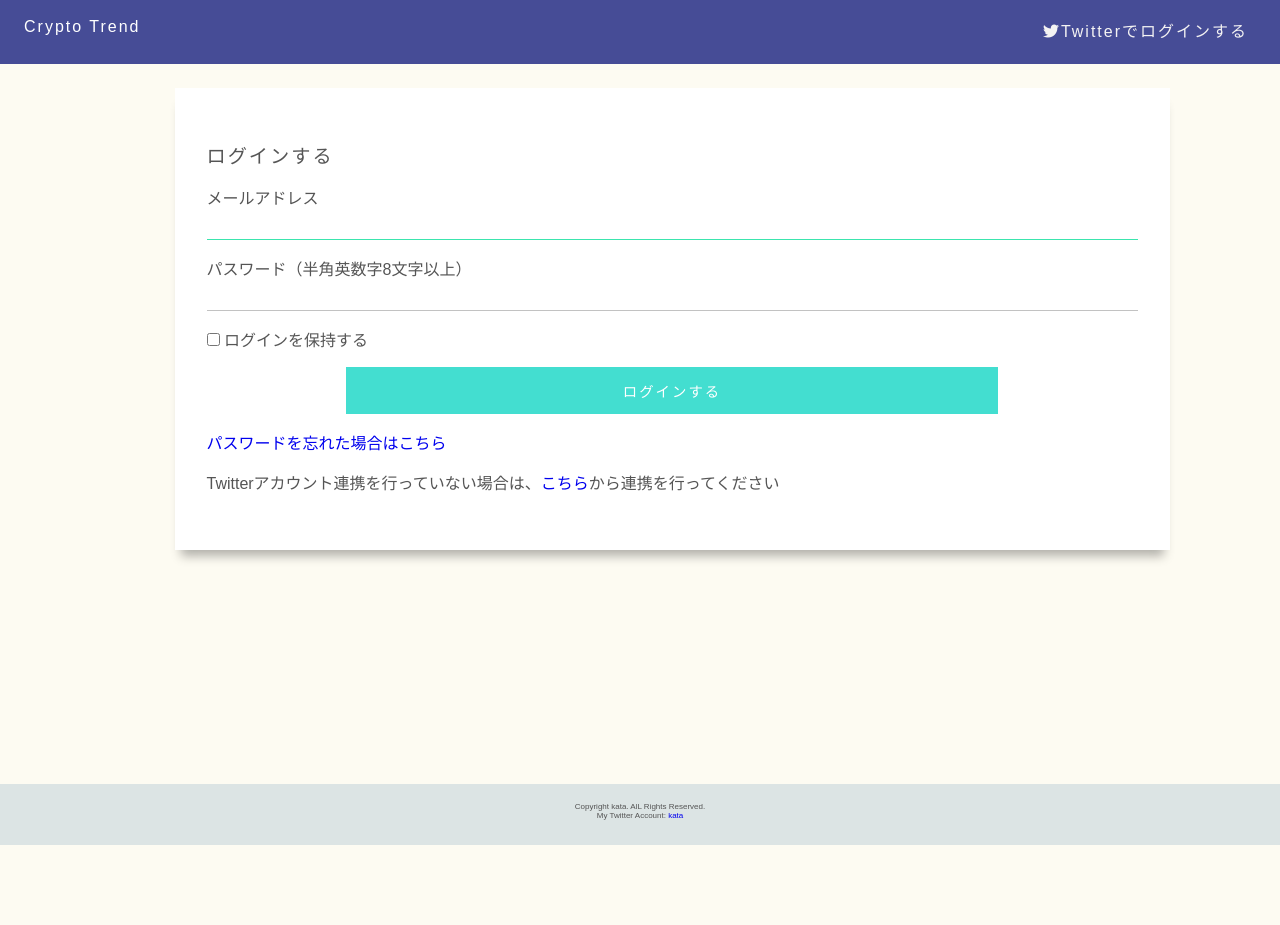
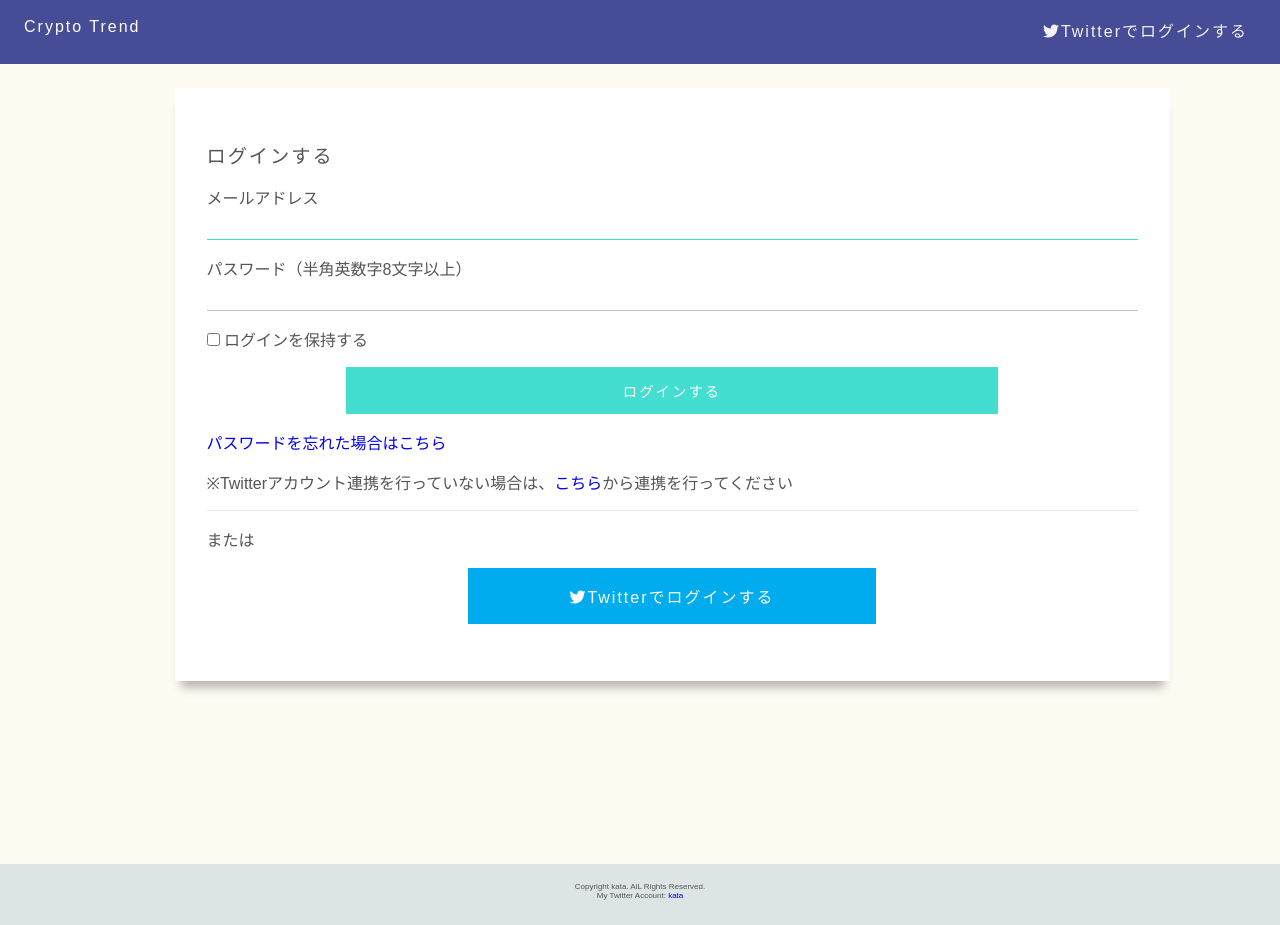
Before and after one commit to kata-n/laravel_crypto_trend, a Laravel app: page /login in a window 1280 px wide. Before the commit the page ends 845 px from the top, so only its background shows below. Run offline with Laravel 8, Linux system fonts and the light colour scheme; some libraries are stand-ins or nearby versions.

Commit message:
scss 修正

```diff
--- a/resources/sass/foundation/_variable.scss
+++ b/resources/sass/foundation/_variable.scss
@@ -23,6 +23,7 @@
 $RnkingColor : #fd166f;
 $RnkingTitleColor : #1628fd;
 $noCheckColor : #cbcaca;
+$loginborderColor : #e6e6e6;
 $boxunderColor : #3be5ae;
 $White: #fff;
 $Blackcolor: #333;
--- a/resources/sass/layout/_form.scss
+++ b/resources/sass/layout/_form.scss
@@ -1,8 +1,8 @@
 .l {
   &-formgroup {
     margin: $space_m 0;
-    &__caution {
-      margin-top: $space_s;
+    &__twitter {
+      margin-top: $space_xxs;
     }
   }
 }
--- a/resources/sass/layout/_section.scss
+++ b/resources/sass/layout/_section.scss
@@ -12,9 +12,11 @@
   &-mainpage {
     height: $mainpageheight;
   }
-  &-loginpage,
   &-authpage {
     height: 90vh;
+  }
+  &-loginpage {
+    height: 100vh;
   }
   &-authpage {
     width: 95%;
--- a/resources/sass/object/component/_form.scss
+++ b/resources/sass/object/component/_form.scss
@@ -39,6 +39,9 @@
   &-inputtext:focus + &-text_underline::after {
     width: 50%;
   }
+  &-lineborder {
+    border-top: 1px solid $loginborderColor;
+  }
   &-alert {
     padding-top: $headerHeight;
     text-align: center;
--- a/resources/views/auth/login.blade.php
+++ b/resources/views/auth/login.blade.php
@@ -78,9 +78,13 @@
                                     {{ __('Forgot Your Password?') }}
                                 </a>
                             @endif
+
+                            <p>※Twitterアカウント連携を行っていない場合は、<a href="/twitter/login">こちら</a>から連携を行ってください</p>
+
                       </div>
-                      <div class="l-formgroup__caution">
-                        <p>Twitterアカウント連携を行っていない場合は、<a href="/twitter/login">こちら</a>から連携を行ってください</p>
+                      <div class="l-formgroup__twitter c-lineborder">
+                        <p>または</p>
+                        <a href="/twitter/login" class="c-atagbtn c-twitterbtn"><i class="fab fa-twitter"></i>Twitterでログインする</a>
                       </div>
                   </form>
               </div>
```
Also changed, not shown: resources/js/components/ToppageComponent.vue (+28 -6 lines), public/css/app.css, public/js/app.js.
